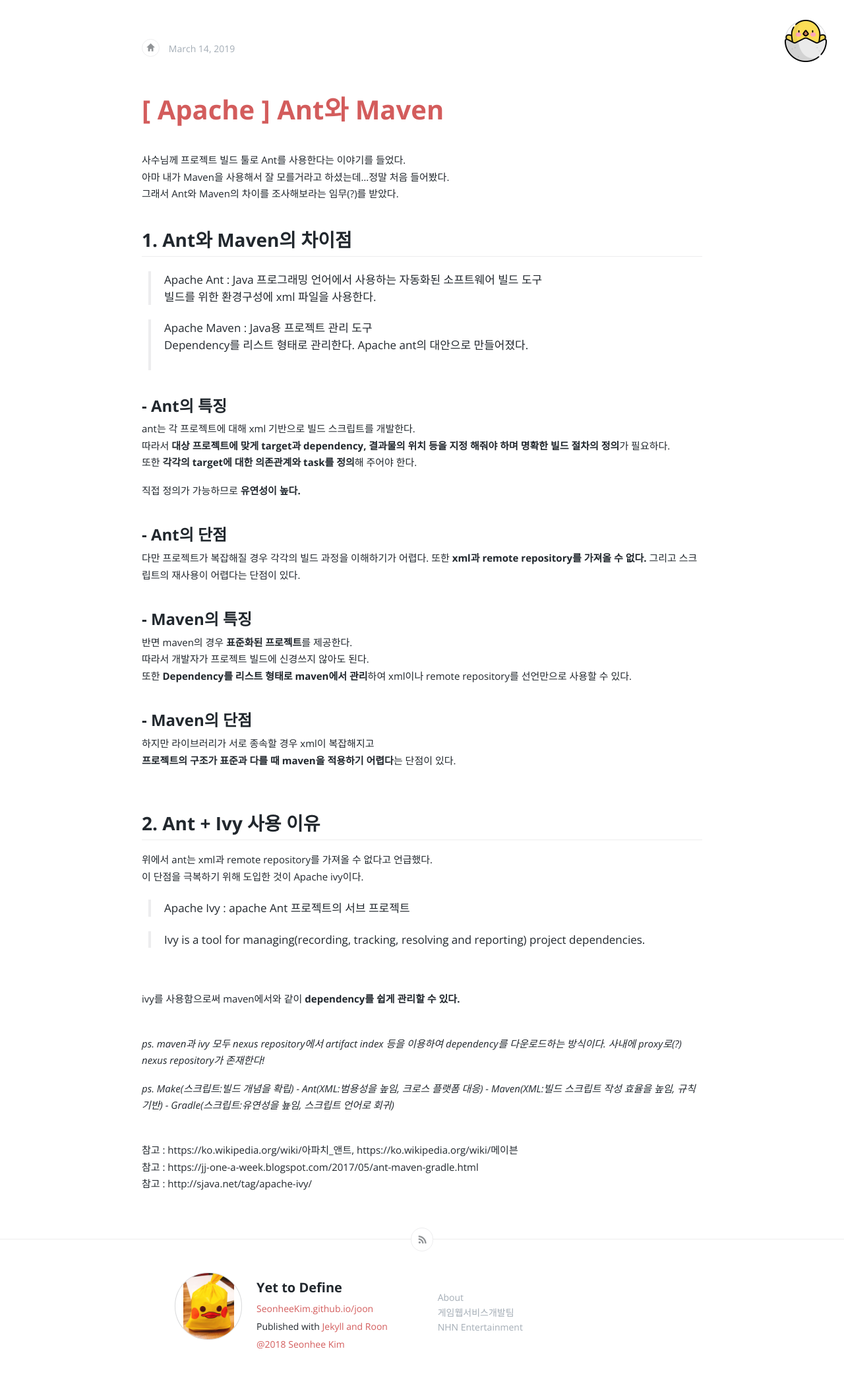
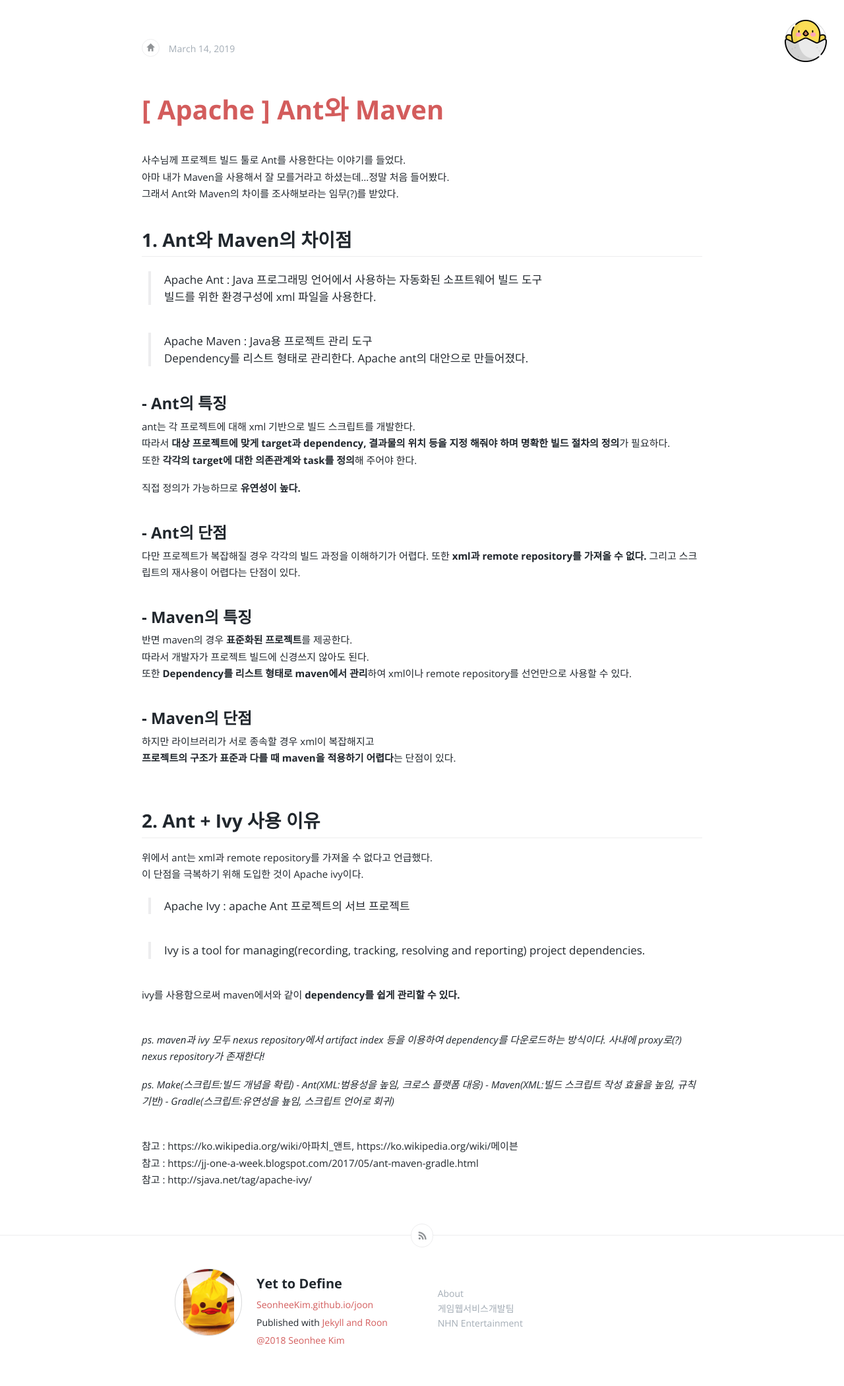
Before and after one commit to vormwald/joon, a Jekyll site: the page built from _posts/2019-03-14-[-Apache-]-Ant와-Maven.md, in a window 1280 px wide. Shown: the whole page at 66% size. Built offline with Jekyll 4.4.1, drawn with Linux system fonts in a browser that asks for light colours; our own code applies the rules of GitHub Pages for plain Markdown files; comment, search, counter and statistics services are not loaded.

Commit message:
revert margin

```diff
--- a/_posts/2019-03-14-[-Apache-]-Ant와-Maven.md
+++ b/_posts/2019-03-14-[-Apache-]-Ant와-Maven.md
@@ -9,7 +9,6 @@
 
 > Apache Maven : Java용 프로젝트 관리 도구
 Dependency를 리스트 형태로 관리한다. Apache ant의 대안으로 만들어졌다.
-<br>
 
 #### - Ant의 특징
 
@@ -46,7 +45,6 @@
 
 > Ivy is a tool for managing(recording, tracking, resolving and reporting) project dependencies.
 
-<br>
 
 ivy를 사용함으로써 maven에서와 같이 **dependency를 쉽게 관리할 수 있다.**
 
--- a/css/screen.css
+++ b/css/screen.css
@@ -643,7 +643,7 @@
     background-color: #ededee
 }
 article .text blockquote {
-    margin: 22px 10px;
+    margin: 22px 10px 42px 10px;
     padding-left: 20px;
     border-left: 4px solid #ededee;
     font-size: 17px
```
